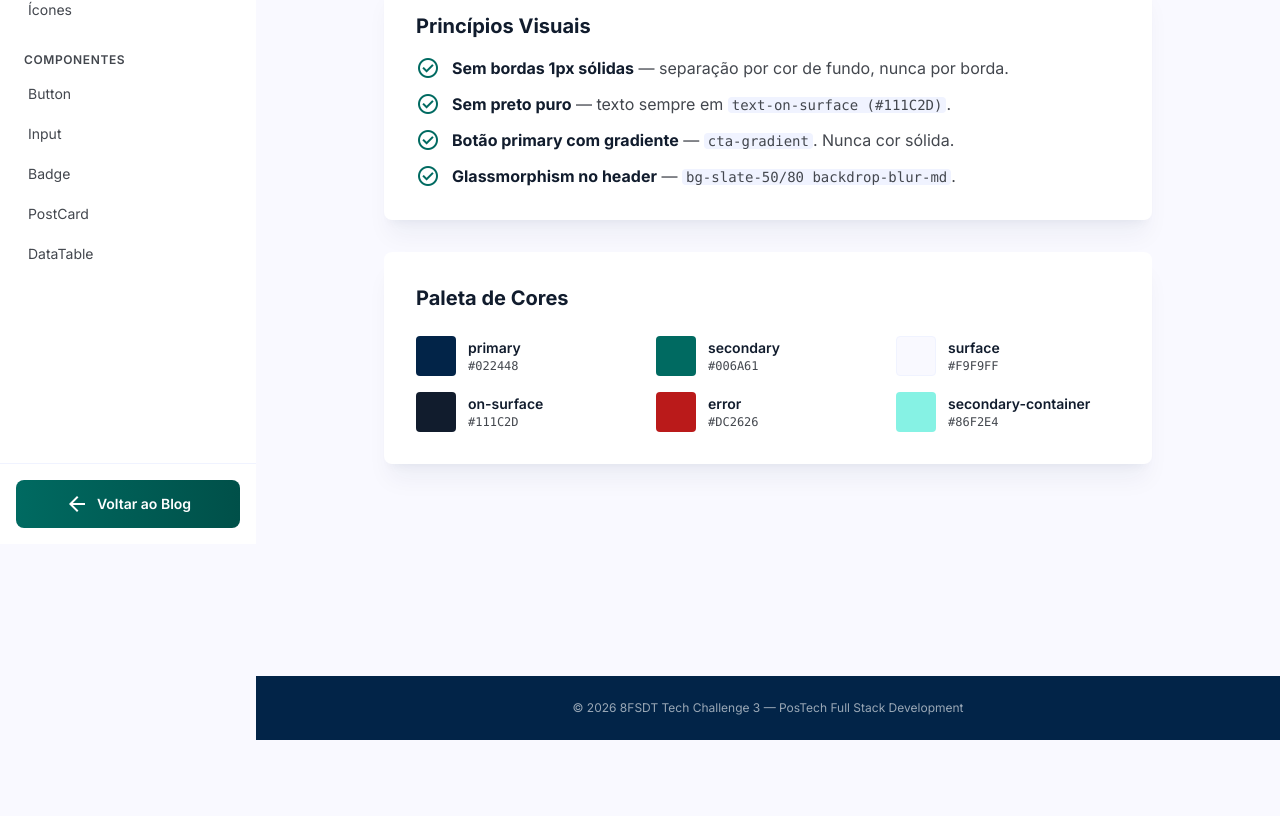
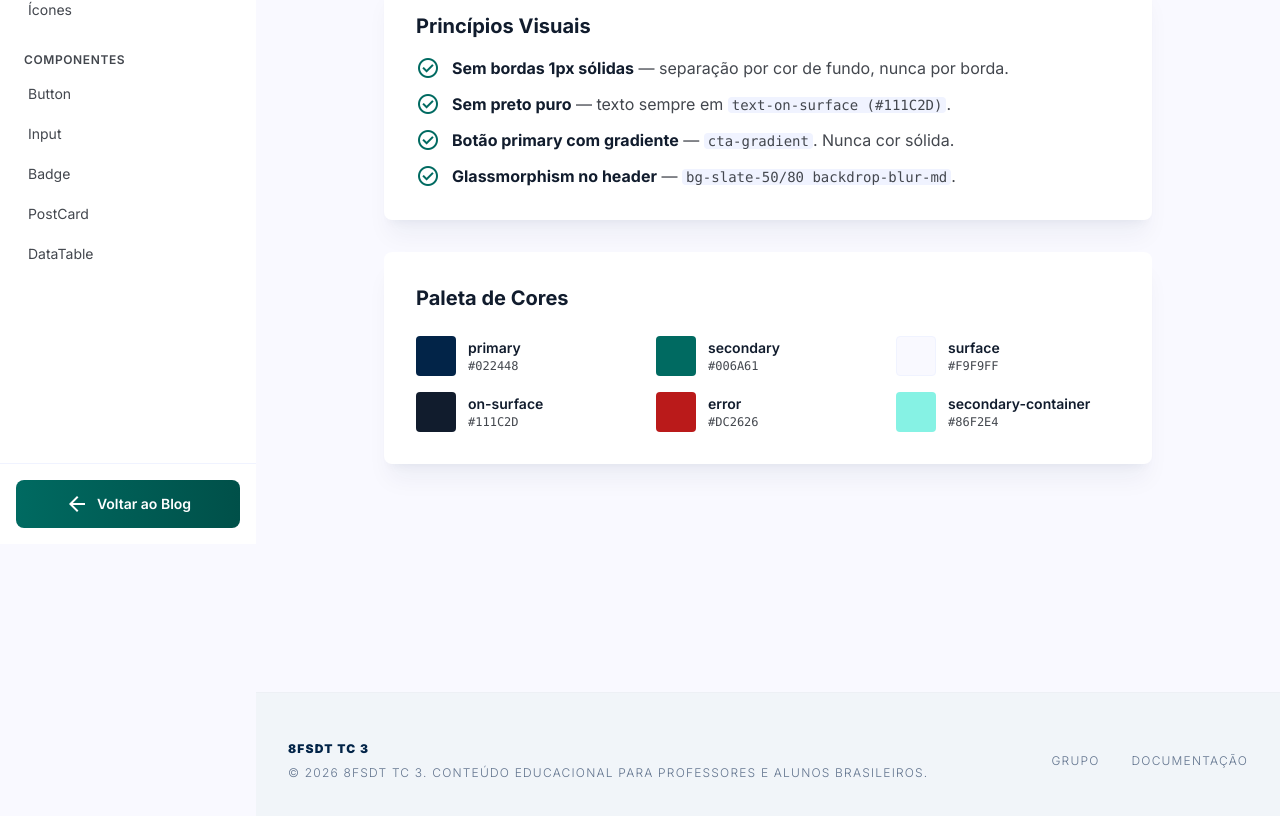
Before and after one commit to natanjunior/8FSDT-tech-challenge-3, a Next.js app: page /design-system in a window 1280 px wide. Shown: the part 256-1072 px from the top of the page. Before the commit the page ends 996 px from the top, so only its background shows below. Built offline with nearby package versions, Linux system fonts and the light colour scheme; no server answers.

Commit message:
fix: align Footer with prototype — bg-slate-100, two-column layout, uppercase tracking

```diff
--- a/src/components/layout/Footer.tsx
+++ b/src/components/layout/Footer.tsx
@@ -1,7 +1,19 @@
+// src/components/layout/Footer.tsx
+import Link from 'next/link'
+
 export function Footer() {
   return (
-    <footer className="bg-primary text-white/60 text-xs text-center py-6 mt-16">
-      <p>© 2026 8FSDT Tech Challenge 3 — PosTech Full Stack Development</p>
+    <footer className="mt-20 bg-slate-100 border-t border-outline-variant/10 text-xs font-light uppercase tracking-widest">
+      <div className="px-8 py-12 flex flex-col md:flex-row justify-between items-center space-y-4 md:space-y-0">
+        <div className="flex flex-col space-y-2">
+          <span className="font-black text-primary">8FSDT TC 3</span>
+          <p className="text-slate-500">© 2026 8FSDT TC 3. Conteúdo educacional para professores e alunos brasileiros.</p>
+        </div>
+        <div className="flex gap-8">
+          <Link href="/grupo" className="text-slate-500 hover:text-secondary transition-colors">Grupo</Link>
+          <Link href="/design-system" className="text-slate-500 hover:text-secondary transition-colors">Documentação</Link>
+        </div>
+      </div>
     </footer>
   )
 }
```
